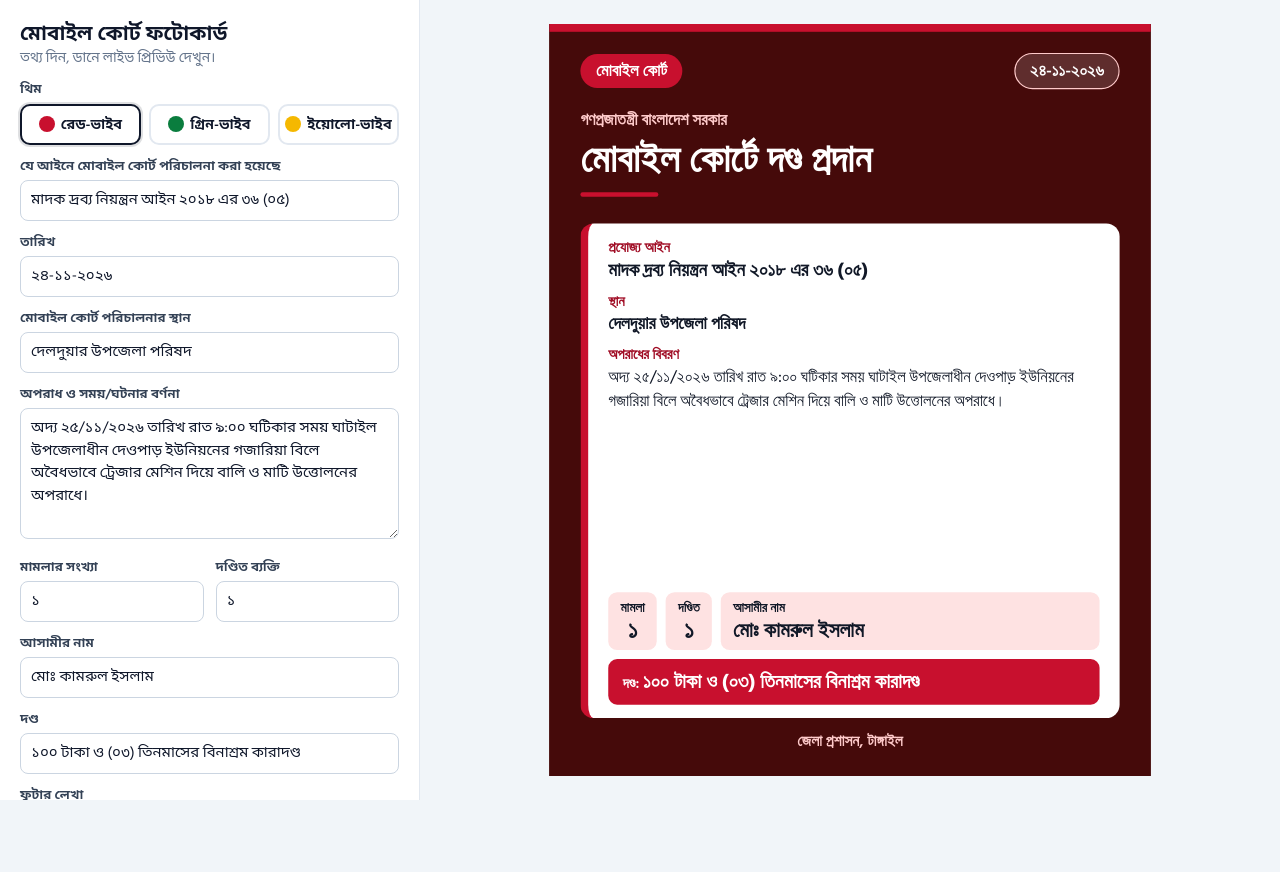
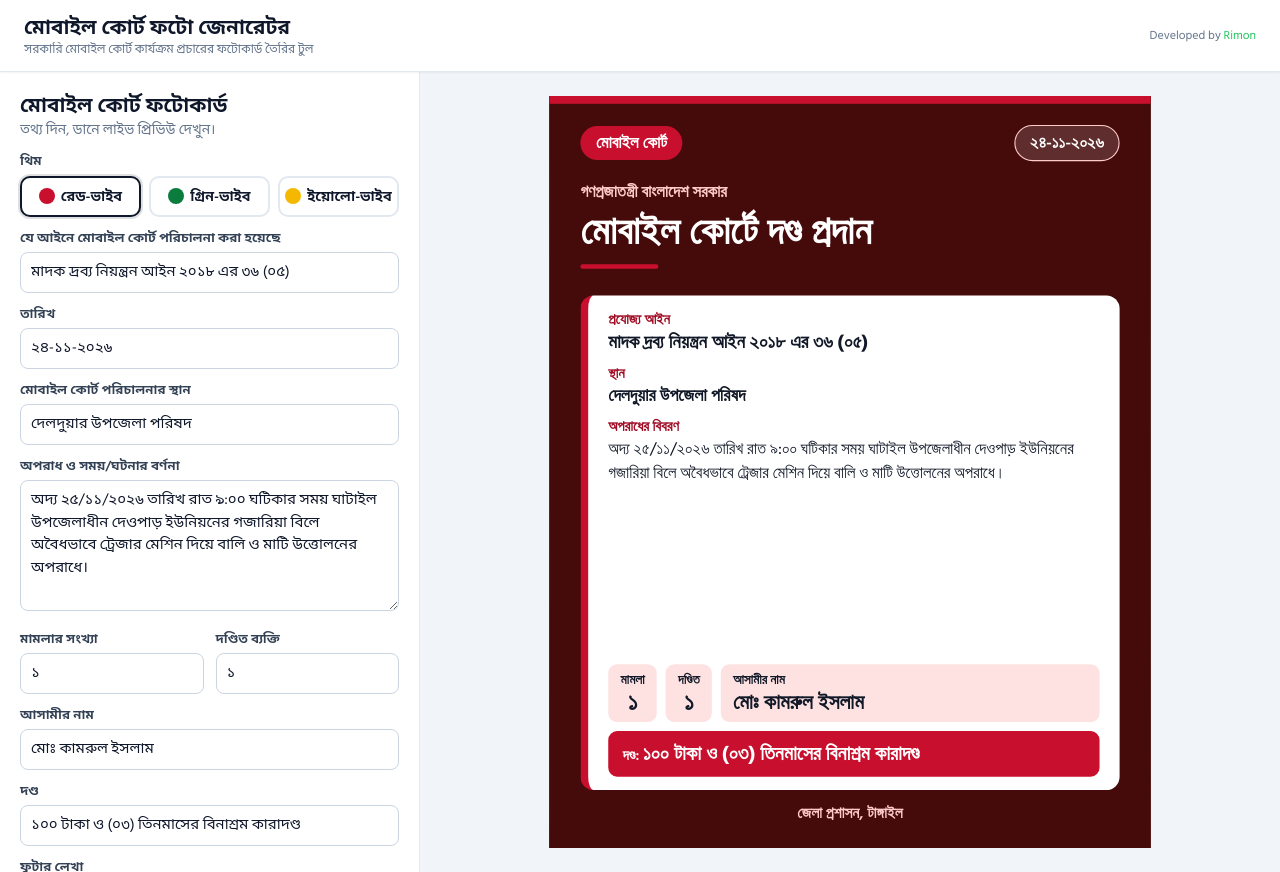
Before and after one commit to Rimon-Mahamud-Rony/photo_generator, a plain HTML site: page index.html in a window 1280 px wide. Before the commit the page ends 800 px from the top, so only its background shows below. Drawn offline with nearby package versions, Linux system fonts and the light colour scheme.

Commit message:
ci: first commit for photo genarator header

```diff
--- a/index.html
+++ b/index.html
@@ -27,13 +27,23 @@
 </style>
 </head>
 <body>
+  <header class="sticky top-0 z-20 h-[72px] flex items-center justify-between px-4 lg:px-6 bg-white text-slate-900 border-b border-slate-200 shadow-sm">
+  <div class="flex items-center gap-3 min-w-0">
+    <div class="min-w-0">
+      <div class="text-lg sm:text-xl font-bold leading-tight truncate">মোবাইল কোর্ট ফটো জেনারেটর</div>
+      <div class="hidden sm:block text-xs text-slate-500 truncate">সরকারি মোবাইল কোর্ট কার্যক্রম প্রচারের ফটোকার্ড তৈরির টুল</div>
+    </div>
+  </div>
+  <div class="text-xs text-slate-500 shrink-0 ml-3">
+    <a href="https://github.com/rimon-mahamud-rony" target="_blank" class="hover:underline">Developed by <span class="text-green-500">Rimon</span></a>
+  </div>
+</header>
 <div class="grid lg:grid-cols-[420px_1fr] min-h-screen">
-
   <!-- বাম প্যানেল: ইনপুট -->
   <aside class="bg-white text-slate-900 p-5 lg:h-screen lg:overflow-y-auto lg:sticky lg:top-0 border-r border-slate-200">
     <h1 class="text-xl font-bold">মোবাইল কোর্ট ফটোকার্ড</h1>
     <p class="text-sm text-slate-500 sm:hidden">তথ্য দিন, নিচে লাইভ প্রিভিউ দেখুন।</p>
-    <p class="text-sm text-slate-500 sm:block">তথ্য দিন, ডানে লাইভ প্রিভিউ দেখুন।</p>
+    <p class="text-sm text-slate-500 hidden sm:block">তথ্য দিন, ডানে লাইভ প্রিভিউ দেখুন।</p>
 
     <span class="lbl">থিম</span>
     <div class="flex gap-2" id="themes">
```
